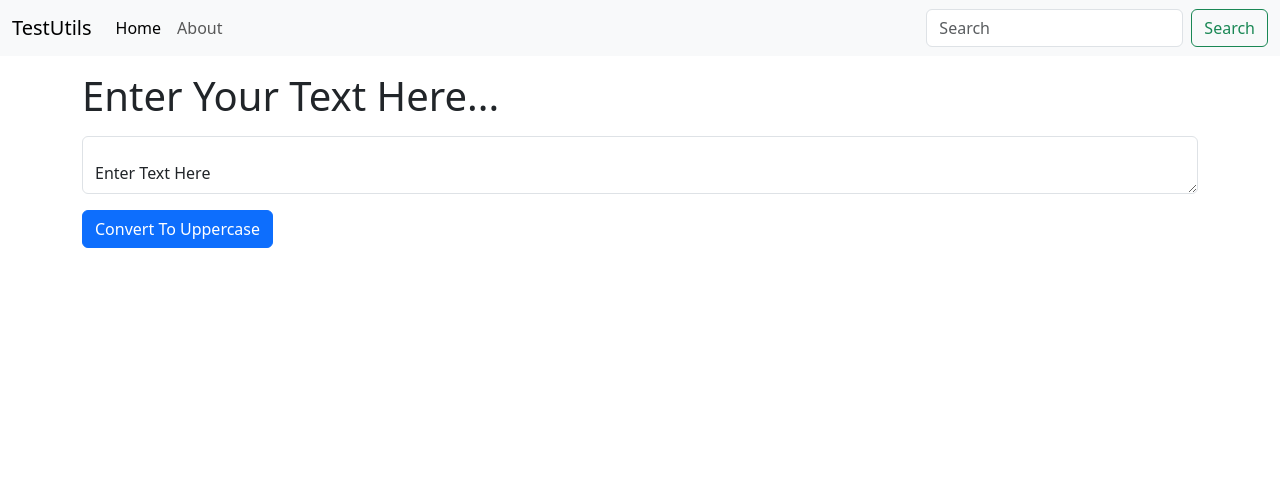
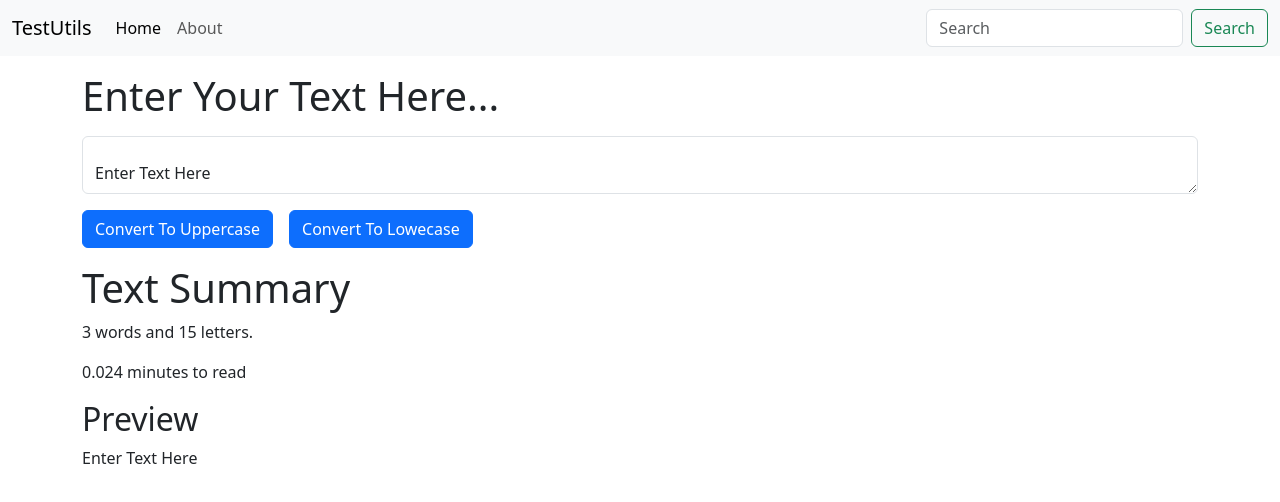
Before and after one commit to khan88012/my-app, a React (Create React App) app: page / in a window 1280 px wide. Shown: the top 502 px of the page. Built offline with nearby package versions, Linux system fonts and the light colour scheme.

Commit message:
added toLowercase and word, letter count with reading time and summary

```diff
--- a/src/Components/Textbox.js
+++ b/src/Components/Textbox.js
@@ -4,6 +4,10 @@ export default function Textbox(props) {
     const[text , setText] = useState('Enter Text Here');
     const handleUpClick = () =>{
         let newText = text.toUpperCase();
+        setText(newText);
+    }
+    const handlLoClick = () =>{
+        let newText = text.toLowerCase();
         setText(newText);
     }
 
@@ -24,6 +28,13 @@ export default function Textbox(props) {
         ></textarea>
       </div>
       <button className="btn btn-primary my-3" onClick={handleUpClick}> Convert To Uppercase</button>
+      <button className="btn btn-primary mx-3" onClick={handlLoClick}> Convert To Lowecase</button>
+
+      <h1>Text Summary</h1>
+      <p>{text.split(' ').length} words and {text.length} letters.</p>
+      <p>{0.008 * text.split(' ').length} minutes to read</p>
+      <h2>Preview</h2>
+      <p>{text}</p>
     </>
   );
 }
```
